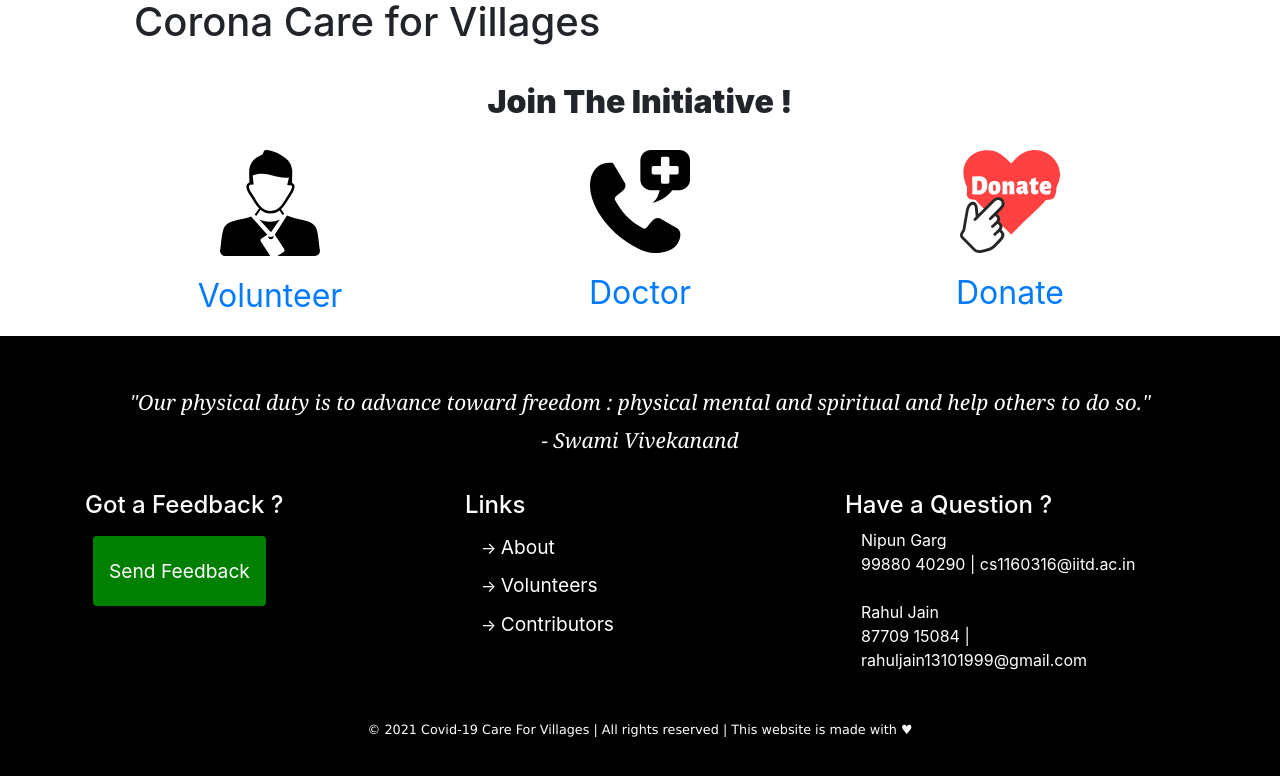
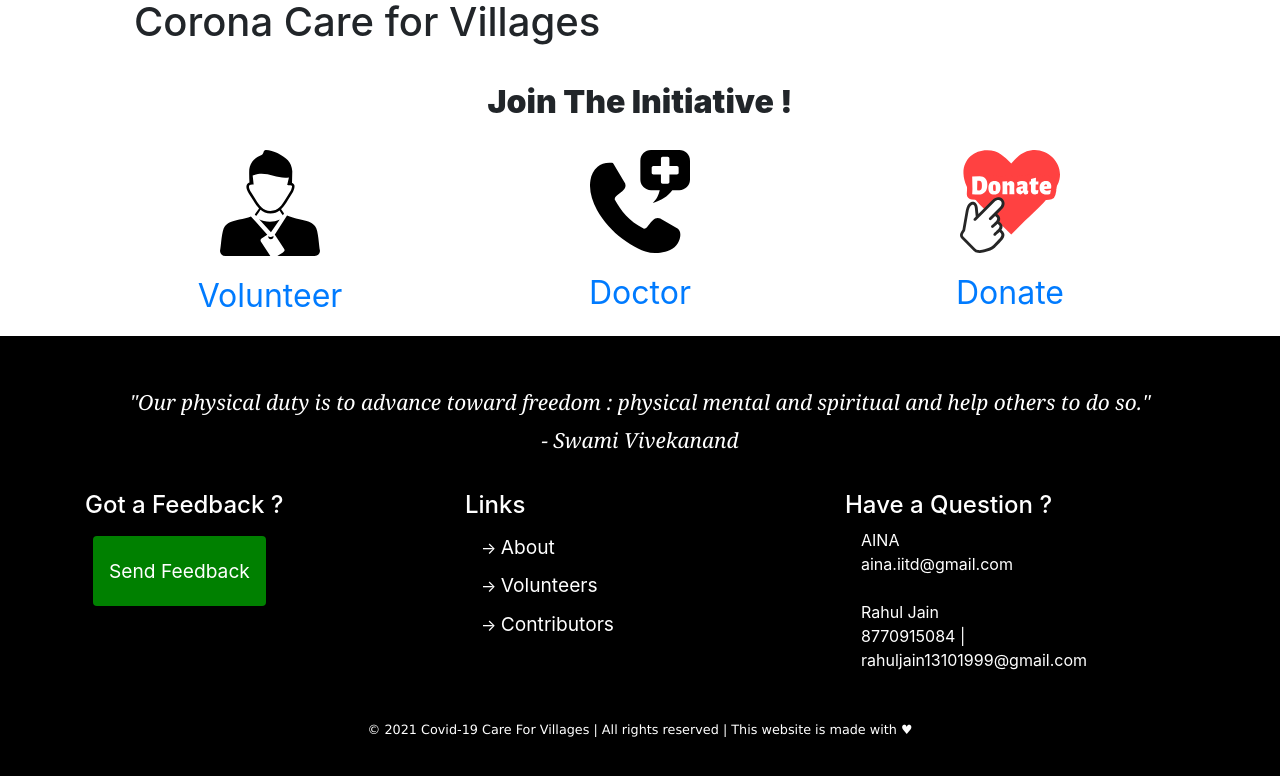
Before and after one commit to rahuljain1310/Corona-Care-For-Villages, a React (Create React App) app in the folder frontend/: page / in a window 1280 px wide. Shown: the part 324-1100 px from the top of the page. Built offline with nearby package versions, Linux system fonts and the light colour scheme.

Commit message:
Change Footer Details

```diff
--- a/frontend/src/components/Footer/Footer.js
+++ b/frontend/src/components/Footer/Footer.js
@@ -1,75 +1,3 @@
-// import React from "react";
-// import {
-//   Box,
-//   Container,
-//   Row,
-//   Column,
-//   FooterLink,
-//   Heading,
-// } from "./FooterStyles";
-
-// const Footer = () => {
-//   return (
-//     <Box>
-//       <Container>
-//         <Row>
-//           {/* <Column>
-//             <Heading>About Us</Heading>
-//             <FooterLink href="#">Aim</FooterLink>
-//             <FooterLink href="#">Vision</FooterLink>
-//             <FooterLink href="#">Testimonials</FooterLink>
-//           </Column>
-//           <Column>
-//             <Heading>Services</Heading>
-//             <FooterLink href="#">Writing</FooterLink>
-//             <FooterLink href="#">Internships</FooterLink>
-//             <FooterLink href="#">Coding</FooterLink>
-//             <FooterLink href="#">Teaching</FooterLink>
-//           </Column> */}
-//           <Column>
-//             <Heading>Contact Us</Heading>
-//             <FooterLink href="tel:+919988040290">+91 99880 40290</FooterLink>
-//             <FooterLink href="mailto:aina.iitd@gmail.com">aina.iitd@gmail.com</FooterLink>
-//             <FooterLink href="https://www.facebook.com/aina.iitd/">Facebook</FooterLink>
-//           </Column>
-//           {/* <Column>
-//             <Heading>Social Media</Heading>
-//             <FooterLink href="#">
-//               <i className="fab fa-facebook-f">
-//                 <span style={{ marginLeft: "10px" }}>
-//                   Facebook
-//                 </span>
-//               </i>
-//             </FooterLink>
-//             <FooterLink href="#">
-//               <i className="fab fa-instagram">
-//                 <span style={{ marginLeft: "10px" }}>
-//                   Instagram
-//                 </span>
-//               </i>
-//             </FooterLink>
-//             <FooterLink href="#">
-//               <i className="fab fa-twitter">
-//                 <span style={{ marginLeft: "10px" }}>
-//                   Twitter
-//                 </span>
-//               </i>
-//             </FooterLink>
-//             <FooterLink href="#">
-//               <i className="fab fa-youtube">
-//                 <span style={{ marginLeft: "10px" }}>
-//                   Youtube
-//                 </span>
-//               </i>
-//             </FooterLink>
-//           </Column> */}
-//         </Row>
-//       </Container>
-//     </Box>
-//   );
-// };
-// export default Footer;
-
 import React from "react";
 import { Container, Row, Col } from "react-bootstrap";
 // import { HashLink as Link } from "react-router-hash-link";
@@ -130,17 +58,17 @@ function Footer() {
             <h4>Have a Question ?</h4>
             <ul className="list-unstyled">
               <li>
-                <span>Nipun Garg</span>{" "}
+                <span>AINA</span>{" "}
               </li>
               <li>
-                <span>99880 40290 | cs1160316@iitd.ac.in</span>{" "}
+                <span>aina.iitd@gmail.com</span>{" "}
               </li>
               <br />
               <li>
                 <span>Rahul Jain</span>{" "}
               </li>
               <li>
-                <span>87709 15084 | rahuljain13101999@gmail.com</span>{" "}
+                <span>8770915084 | rahuljain13101999@gmail.com</span>{" "}
               </li>
             </ul>
           </Col>
```
